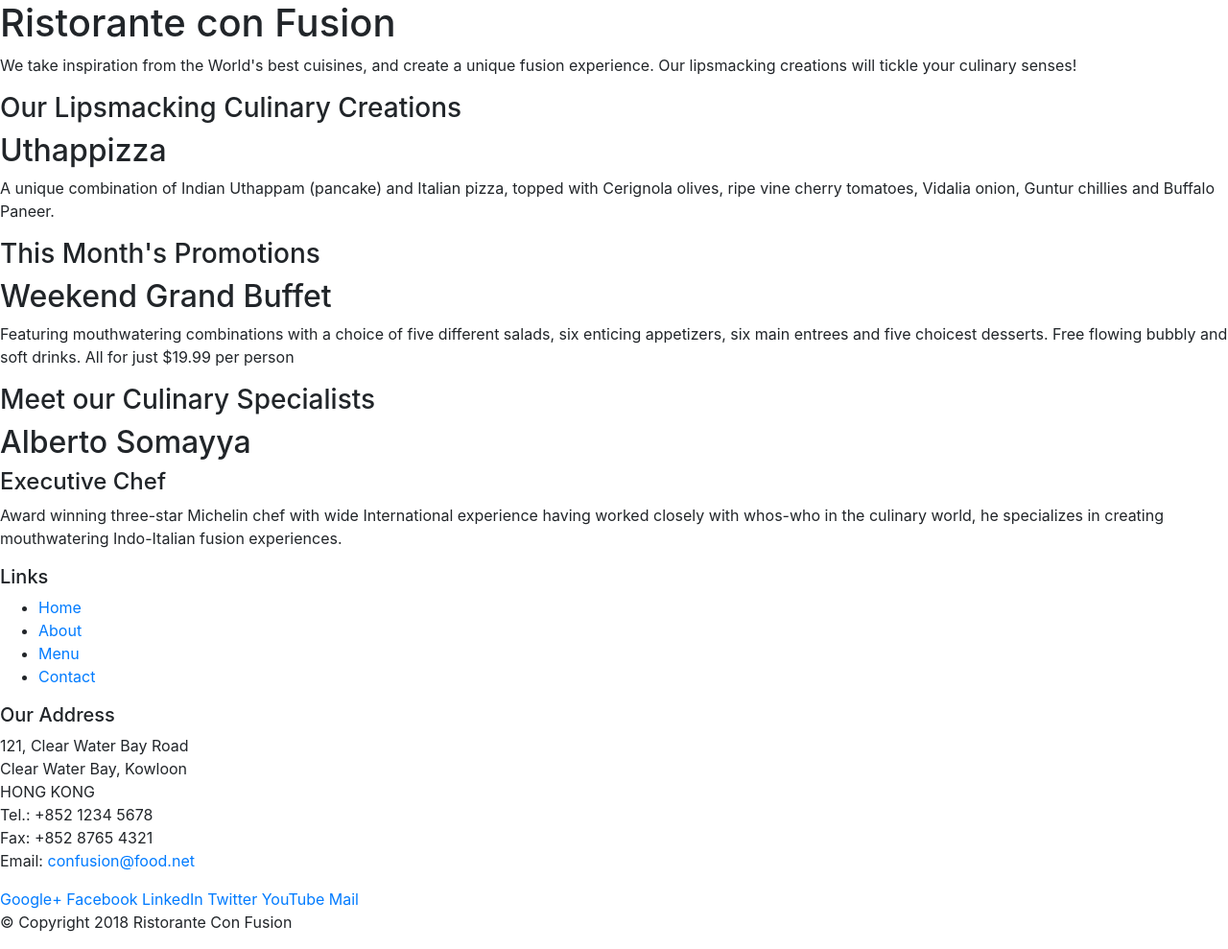
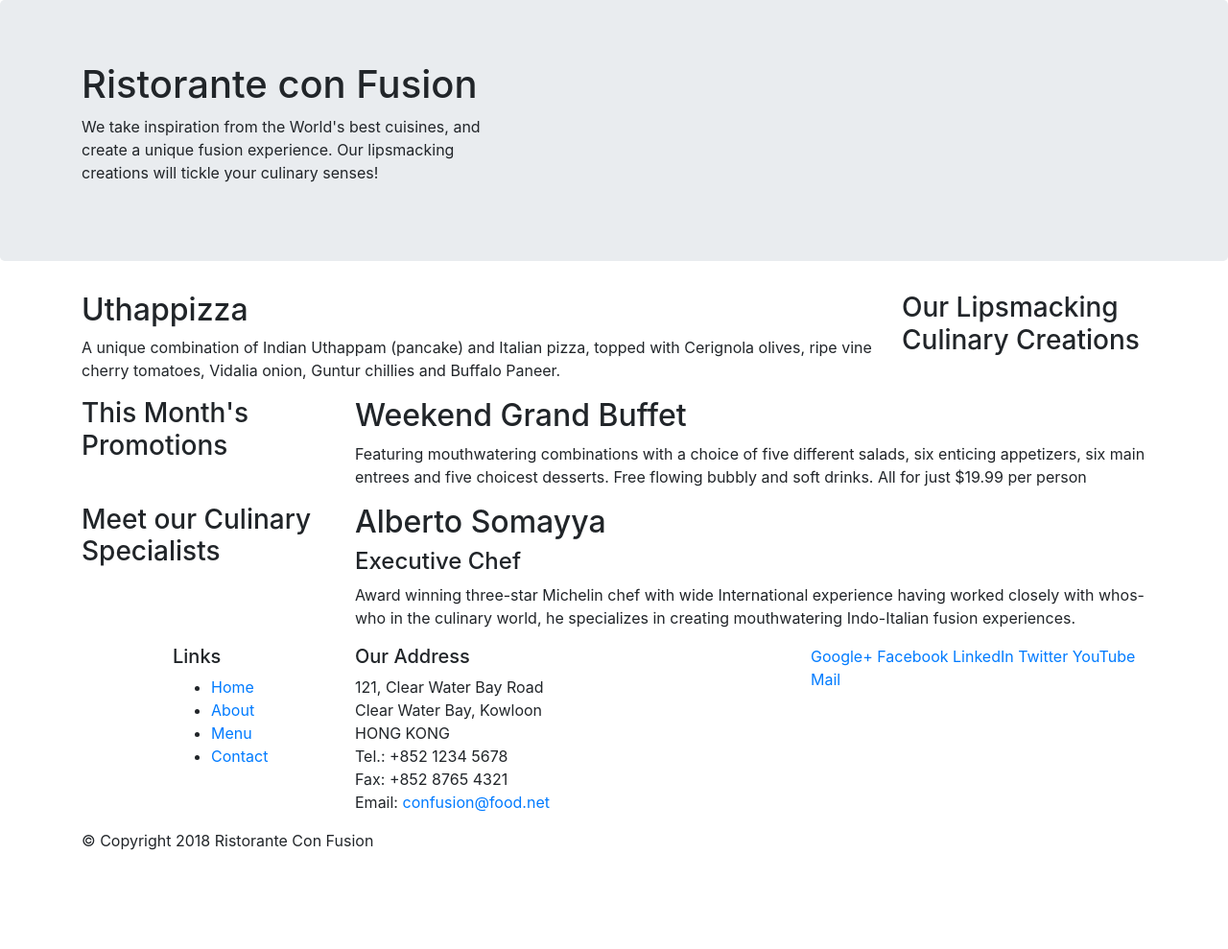
Before and after one commit to sjadlakha/conFusion, a website: page index.html in a window 1280 px wide. Shown: the whole page at 96% size. After the commit the page ends 904 px from the top, so only its background shows below. Drawn offline with nearby package versions, Linux system fonts and the light colour scheme.

Commit message:
Grid added

```diff
--- a/index.html
+++ b/index.html
@@ -14,46 +14,46 @@
 
 <body>
 
-    <header>
-        <div>
-            <div>
-                <div>
+    <header class="jumbotron">
+        <div class="container">
+            <div class="row">
+                <div class="col-12 col-sm-5">
                     <h1>Ristorante con Fusion</h1>
                     <p>We take inspiration from the World's best cuisines, and create a unique fusion experience. Our lipsmacking creations will tickle your culinary senses!</p>
                 </div>
-                <div>
+                <div class="col-12 col-sm">
                 </div>
             </div>
         </div>
     </header>
 
-    <div>
-        <div>
-            <div>
+    <div class="container">
+        <div class="row">
+            <div class="col-12 col-sm-4 col-md-3 order-sm-last">
                 <h3>Our Lipsmacking Culinary Creations</h3>
             </div>
-            <div>
+            <div class="col-12 col-sm col-md order-sm-first">
                 <h2>Uthappizza</h2>
                 <p>A unique combination of Indian Uthappam (pancake) and Italian pizza, topped with Cerignola olives, ripe vine cherry tomatoes, Vidalia onion, Guntur chillies and Buffalo Paneer.</p>
             </div>
         </div>
 
 
-        <div>
-            <div>
+        <div class="row">
+            <div class="col-12 col-sm-4 col-md-3">
                 <h3>This Month's Promotions</h3>
             </div>
-            <div>
+            <div class="col-12 col-sm col-md">
                 <h2>Weekend Grand Buffet</h2>
                 <p>Featuring mouthwatering combinations with a choice of five different salads, six enticing appetizers, six main entrees and five choicest desserts. Free flowing bubbly and soft drinks. All for just $19.99 per person </p>
             </div>
         </div>
 
-        <div>
-            <div>
+        <div class="row">
+            <div class="col-12 col-sm-4 col-md-3">
                 <h3>Meet our Culinary Specialists</h3>
             </div>
-            <div>
+            <div class="col-12 col-sm col-md">
                 <h2>Alberto Somayya</h2>
                 <h4>Executive Chef</h4>
                 <p>Award winning three-star Michelin chef with wide International experience having worked closely with whos-who in the culinary world, he specializes in creating mouthwatering Indo-Italian fusion experiences. </p>
@@ -62,9 +62,9 @@
     </div>
 
     <footer>
-        <div>
-            <div>
-                <div>
+        <div class="container">
+            <div class="row">
+                <div class="col-4 col-sm-2 offset-1">
                     <h5>Links</h5>
                     <ul>
                         <li><a href="#">Home</a></li>
@@ -73,7 +73,7 @@
                         <li><a href="#">Contact</a></li>
                     </ul>
                 </div>
-                <div>
+                <div class="col-7 col-sm-5">
                     <h5>Our Address</h5>
                     <address>
 		              121, Clear Water Bay Road<br>
@@ -84,7 +84,7 @@
 		              Email: <a href="mailto:confusion@food.net">confusion@food.net</a>
 		           </address>
                 </div>
-                <div>
+                <div class="col-12 col-sm-4">
                     <div>
                         <a href="http://google.com/+">Google+</a>
                         <a href="http://www.facebook.com/profile.php?id=">Facebook</a>
@@ -95,8 +95,8 @@
                     </div>
                 </div>
            </div>
-           <div>
-                <div>
+           <div class="row">
+                <div class="col-auto">
                     <p>© Copyright 2018 Ristorante Con Fusion</p>
                 </div>
            </div>
```
Lines whose indentation alone changed are shown as unchanged.
